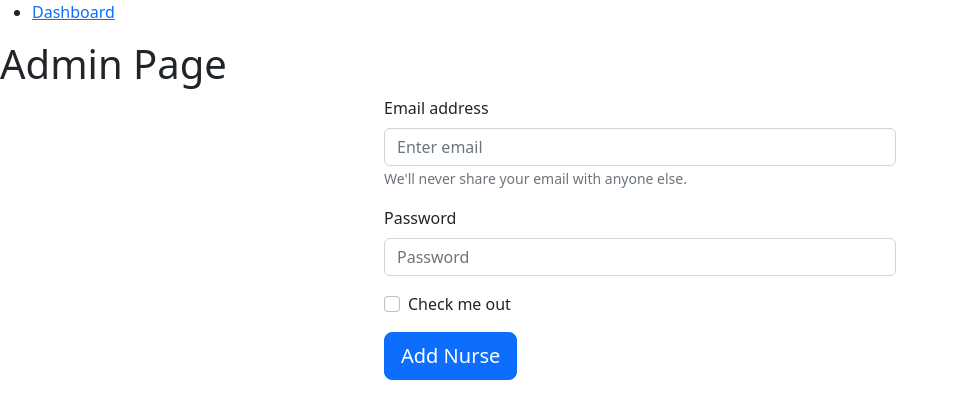
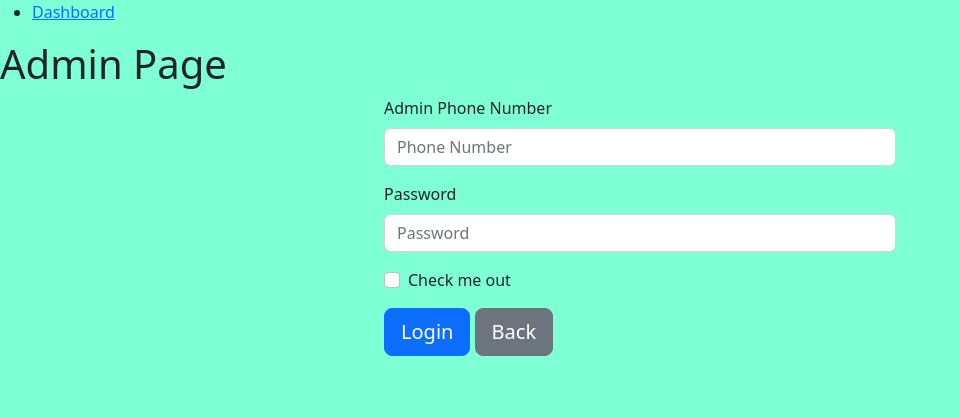
Before and after one commit to aaryannipane/SHAN, a React (Create React App) app in the folder frontend/: page /Admin in a window 1280 px wide. Shown: the top 418 px of the page, without its empty margins (0-959 px from the left). Built offline with nearby package versions, Linux system fonts and the light colour scheme.

Commit message:
frontend update

```diff
--- /dev/null
+++ b/frontend/src/App.css
@@ -0,0 +1,3 @@
+body{
+    background-color:aquamarine;
+}
--- a/frontend/src/App.js
+++ b/frontend/src/App.js
@@ -1,4 +1,5 @@
 import React from 'react';
+import './App.css';
 import { BrowserRouter,Navigate ,Route, Routes } from "react-router-dom";
 import Home from './Componants/pages/Home';
 import Admin from './Componants/pages/Admin';
--- a/frontend/src/Componants/pages/Admin.js
+++ b/frontend/src/Componants/pages/Admin.js
@@ -9,10 +9,9 @@ const Admin = () => {
 <h1>Admin Page</h1>
 <Form style={{width:"40%",margin:"auto"}}>
       <Form.Group className="mb-3" controlId="formBasicEmail">
-        <Form.Label>Email address</Form.Label>
-        <Form.Control type="email" placeholder="Enter email" />
+        <Form.Label>Admin Phone Number</Form.Label>
+        <Form.Control type="Phone Number" placeholder="Phone Number" />
         <Form.Text className="text-muted">
-          We'll never share your email with anyone else.
         </Form.Text>
       </Form.Group>
 
@@ -27,9 +26,14 @@ const Admin = () => {
         <Button variant="primary" size="lg" onClick={()=>{
     navigate("/Post")
    }}>
-          Add Nurse
+
+          Login
         </Button>{' '}
-
+        <Button variant="secondary" size="lg"  onClick={()=>{
+    navigate("/Dashboard")
+   }}>
+       Back
+      </Button>
       </div>
     </Form>
 
--- a/frontend/src/Componants/pages/Dashboarsd.js
+++ b/frontend/src/Componants/pages/Dashboarsd.js
@@ -10,18 +10,19 @@ import ButtonGroup from 'react-bootstrap/ButtonGroup';
   return (
    <>
    <h1>Welcome to SHAN-APP</h1>
-   <div className="mb-2">
-        <Button variant="primary" size="lg" onClick={()=>{
+   <div className="d-grid gap-2">
+      <Button variant="primary" size="lg"  onClick={()=>{
     navigate("/Admin")
    }}>
-          Admin
-        </Button>{' '}
-        <Button variant="secondary" size="lg" onClick={()=>{
+       Admin Login
+      </Button>
+      <Button variant="secondary" size="lg"  onClick={()=>{
     navigate("/Nurse")
    }}>
-          Nurse
-        </Button>
-      </div>
+        Nurse Login
+      </Button>
+
+    </div>
 
    </>
   )
--- a/frontend/src/Componants/pages/MICUBed1.js
+++ b/frontend/src/Componants/pages/MICUBed1.js
@@ -102,6 +102,11 @@ function MICUBed1() {
    }}>
         Submit
       </Button>
+      <Button variant="secondary" size="lg"  onClick={()=>{
+    navigate("/MICUDepartment")
+   }}>
+       Back
+      </Button>
     </>
   )
 }
--- a/frontend/src/Componants/pages/MICUDepartment.js
+++ b/frontend/src/Componants/pages/MICUDepartment.js
@@ -6,7 +6,7 @@ function MICUDepartment() {
     let navigate= useNavigate()
   return (
     <>
-    <h1>Select Department</h1>
+    <h1>Select MICU Department</h1>
     <div className="d-grid gap-2">
       <Button variant="primary" size="lg" onClick={()=>{
     navigate("/MICUBed1")
@@ -35,6 +35,11 @@ function MICUDepartment() {
       Bed 8
       </Button>
     </div>
+    <Button variant="secondary" size="lg"  onClick={()=>{
+    navigate("/SelectDepartment")
+   }}>
+       Back
+      </Button>
     </>
   );
 }
--- a/frontend/src/Componants/pages/Nurse.js
+++ b/frontend/src/Componants/pages/Nurse.js
@@ -9,10 +9,10 @@ export default function Nurse() {
     <h1>Nurse Login</h1>
     <Form style={{width:"40%",margin:"auto"}}>
       <Form.Group className="mb-3" controlId="formBasicEmail">
-        <Form.Label>Email address</Form.Label>
-        <Form.Control type="email" placeholder="Enter email" />
+        <Form.Label>Phone Number</Form.Label>
+        <Form.Control type="number" placeholder="Enter Number" />
         <Form.Text className="text-muted">
-          We'll never share your email with anyone else.
+          We'll never share your Phone Number with anyone else.
         </Form.Text>
       </Form.Group>
 
@@ -23,10 +23,16 @@ export default function Nurse() {
       <Form.Group className="mb-3" controlId="formBasicCheckbox">
         <Form.Check type="checkbox" label="Check me out" />
       </Form.Group>
-      <Button variant="primary" type="submit" onClick={()=>{
+      <Button variant="primary"size="lg"  type="submit" onClick={()=>{
     navigate("/SelectHospital")
    }}>
         Submit
+      </Button>
+
+      <Button variant="secondary" size="lg"  onClick={()=>{
+    navigate("/Dashboard")
+   }}>
+       Back
       </Button>
     </Form>
 
--- a/frontend/src/Componants/pages/Post.js
+++ b/frontend/src/Componants/pages/Post.js
@@ -14,8 +14,8 @@ function Post() {
    <Form>
       <Row className="mb-3">
         <Form.Group as={Col} controlId="formGridEmail">
-          <Form.Label>Email</Form.Label>
-          <Form.Control type="email" placeholder="Enter email" />
+          <Form.Label>Phone Number</Form.Label>
+          <Form.Control type="Phone Number" placeholder="Phone Number" />
         </Form.Group>
 
         <Form.Group as={Col} controlId="formGridPassword">
@@ -58,12 +58,18 @@ function Post() {
         <Form.Check type="checkbox" label="Check me out" />
       </Form.Group>
 
-      <Button variant="primary" type="submit"   onClick={()=>{
+      <Button variant="dark" type="submit"   onClick={()=>{
     navigate("/DatabaseNurse")
    }}>
         Add Nurse
       </Button>
     </Form>
+    <Button variant="secondary" size="lg"  onClick={()=>{
+    navigate("/Admin")
+   }}>
+       Back
+      </Button>
+
    </>
   )
 }
--- a/frontend/src/Componants/pages/SelectDepartment.js
+++ b/frontend/src/Componants/pages/SelectDepartment.js
@@ -35,6 +35,13 @@ function SelectDepartment() {
         Ortho Ward
       </Button>
     </div>
+
+
+    <Button variant="secondary" size="lg"  onClick={()=>{
+    navigate("/SelectHospital")
+   }}>
+       Back
+      </Button>
     </>
   );
 }
--- a/frontend/src/Componants/pages/SelectHospital.js
+++ b/frontend/src/Componants/pages/SelectHospital.js
@@ -12,7 +12,11 @@ function SelectHospital() {
        MGM Hospital
       </Button>
     </div>
-
+    <Button variant="secondary" size="lg"  onClick={()=>{
+    navigate("/Nurse")
+   }}>
+       Back
+      </Button>
     </>
   );
 }
```
